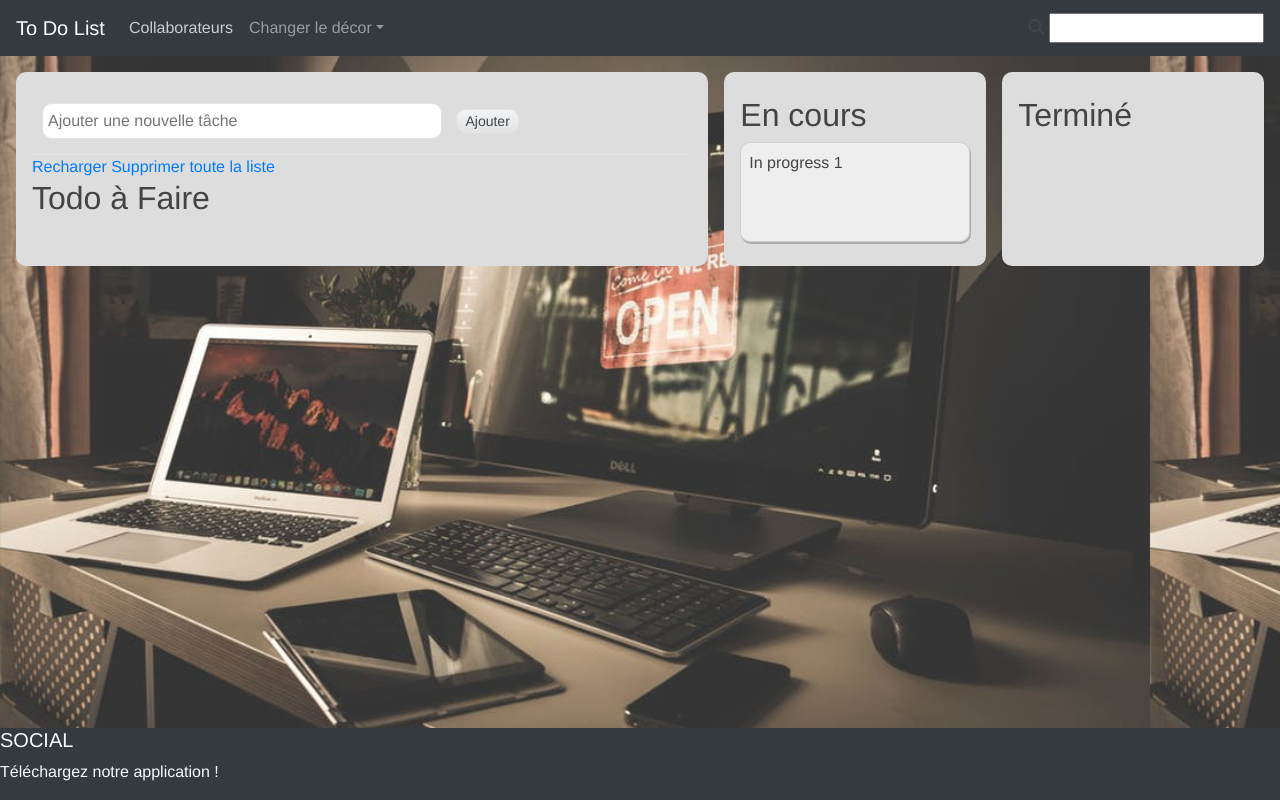
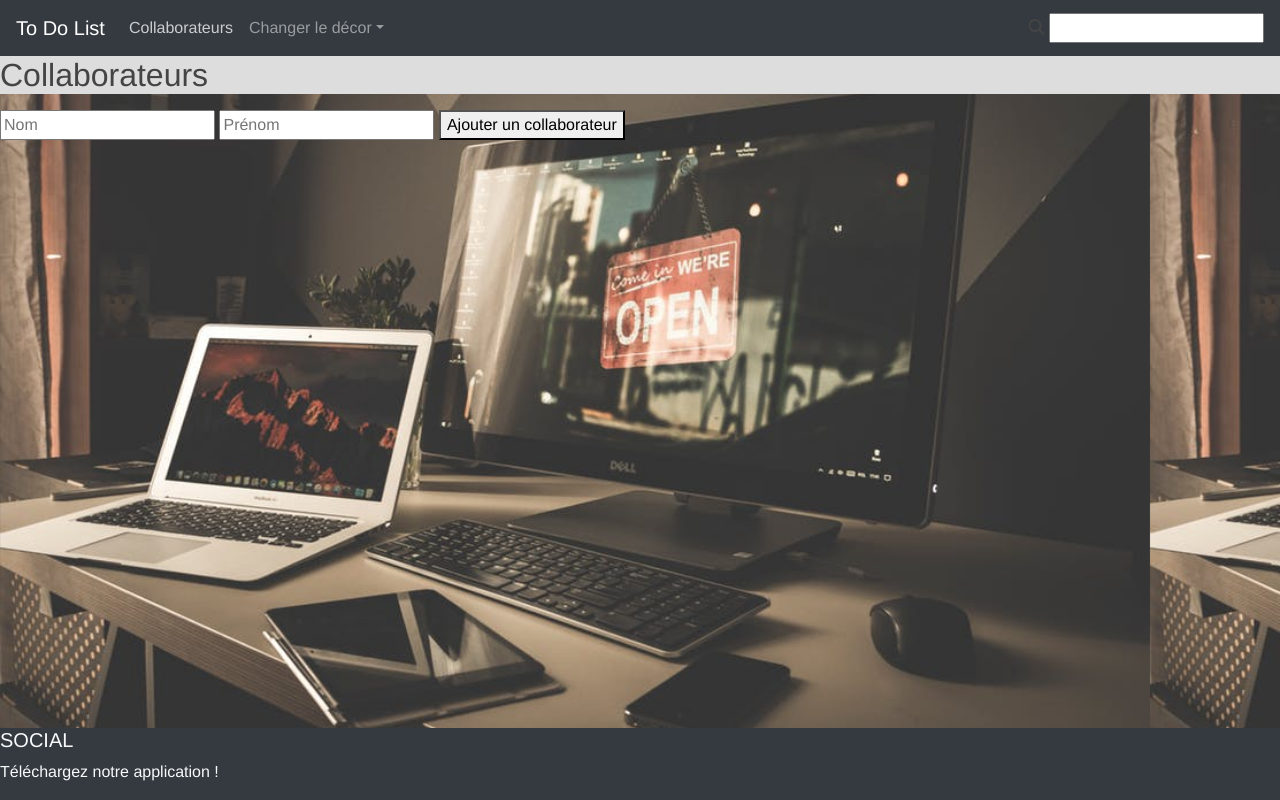
Before and after one commit to denislemoine/ToDoList, a website: page index.html in a window 1280 px wide. Both pictures are taken after a click on the link "Collaborateurs". Drawn offline with nearby package versions, Linux system fonts and the light colour scheme; no server answers.

Commit message:
menu corrected

```diff
--- a/index.html
+++ b/index.html
@@ -17,8 +17,8 @@
   <nav class="navbar navbar-dark bg-dark navbar-expand-lg dogs">
     <a href="index.html" class="navbar-brand goats">To Do List</a>
     <div class="collapse navbar-collapse" id="navbarNavAltMarkup">
-      <div class="navbar-nav">
-        <a id="coworkers" class="nav-item nav-link" href="#">Collaborateurs</a>
+      <nav class="navbar-nav">
+        <a id="coworkersLink" class="nav-item nav-link" href="#">Collaborateurs</a>
         <a class="dropdown-toggle nav-item nav-link" href="#" data-toggle="dropdown">Changer le décor<b class="caret"></b></a>
           <ul class="dropdown-menu">
             <li class="divider"></li>
@@ -26,7 +26,7 @@
             <li class="divider"></li>
             <li><a class="two" href="#">Background 2</a></li>
           </ul>
-      </div>
+      </nav>
     </div>
     <div class="search-bar">
       <i class="fas fa-search kittens"></i>
@@ -39,7 +39,7 @@
                       <!-- End Nav Bar -->
 
                       <!--  List ToDoList -->
-  <section>
+  <section id="todoContainer">
   <div class="app" mv-app="appName" mv-storage="local">
     <div class="board" property="board" mv-multiple>
       <div class="board-container">
@@ -50,8 +50,8 @@
           </div>
         <div>
           <span class="tools">
-              <a href="javascript:;" id = "resetTodo">Recharger</a>
-              <a href="javascript:;" id="deleteAll">Supprimer toute la liste</a>
+              <a href="javascript:" id = "resetTodo">Recharger</a>
+              <a href="javascript:" id="deleteAll">Supprimer toute la liste</a>
           </span>
         </div>
           <h2 class="title">Todo à Faire</h2>
@@ -86,7 +86,7 @@
   </section>
 
                         <!-- Section Corwokers-->
-  <section id="coworkersContainer" class="container hidden">
+  <section id="coworkersContainer" class="hidden">
     <h2>Collaborateurs</h2>
     <ul id="coworkersList">
     </ul>
--- a/module.js
+++ b/module.js
@@ -1,5 +1,12 @@
+// MENU
+$("#coworkersLink").on('click', goToCoworkers);
+
+function goToCoworkers() {
+    $("#todoContainer").addClass("hidden");
+    $("#coworkersContainer").removeClass("hidden");
+}
+
 // TODOS PAGE
-
 initColumn();
 $("#todoAdd").on('click', addTodo);
 $("#deleteAll").on('click', deleteAllTodos);
@@ -199,10 +206,6 @@ function deleteCoworker() {
 }
 
 // Go to co-workers page
-$("#coworkers").on('click', function () {
-    $("#todoContainer").addClass("hidden");
-    $("#coworkersContainer").removeClass("hidden");
-});
 
 showCoworkers();
 
```
